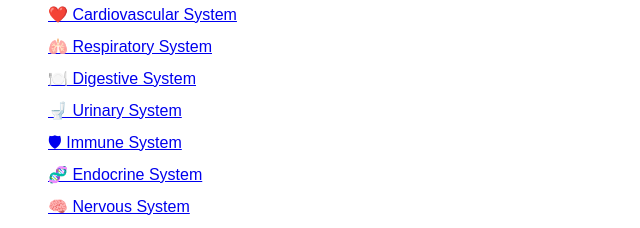
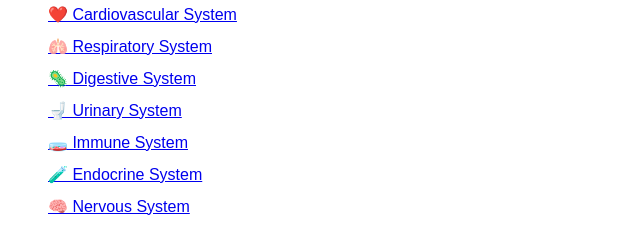
Before and after one commit to TTzvetko/pilot, a Next.js app: page / in a window 1280 px wide. Shown: the part 227-455 px from the top of the page, without its empty margins (0-640 px from the left). Built offline with nearby package versions, Linux system fonts and the light colour scheme.

Commit message:
Update index.js

```diff
--- a/pages/index.js
+++ b/pages/index.js
@@ -10,10 +10,10 @@ export default function Home() {
         <li><Link href="/systems/muscular">💪 Muscular System</Link></li>
         <li><Link href="/systems/cardiovascular">❤️ Cardiovascular System</Link></li>
         <li><Link href="/systems/respiratory">🫁 Respiratory System</Link></li>
-        <li><Link href="/systems/digestive">🍽️ Digestive System</Link></li>
+        <li><Link href="/systems/digestive">🦠 Digestive System</Link></li>
         <li><Link href="/systems/urinary">🚽 Urinary System</Link></li>
-        <li><Link href="/systems/immune">🛡 Immune System</Link></li>
-        <li><Link href="/systems/endocrine">🧬 Endocrine System</Link></li>
+        <li><Link href="/systems/immune">🧫 Immune System</Link></li>
+        <li><Link href="/systems/endocrine">🧪 Endocrine System</Link></li>
         <li><Link href="/systems/nervous">🧠 Nervous System</Link></li>
         <li><Link href="/systems/male-reproductive">♂️ Male Reproductive System</Link></li>
         <li><Link href="/systems/female-reproductive">♀️ Female Reproductive System</Link></li>
```
